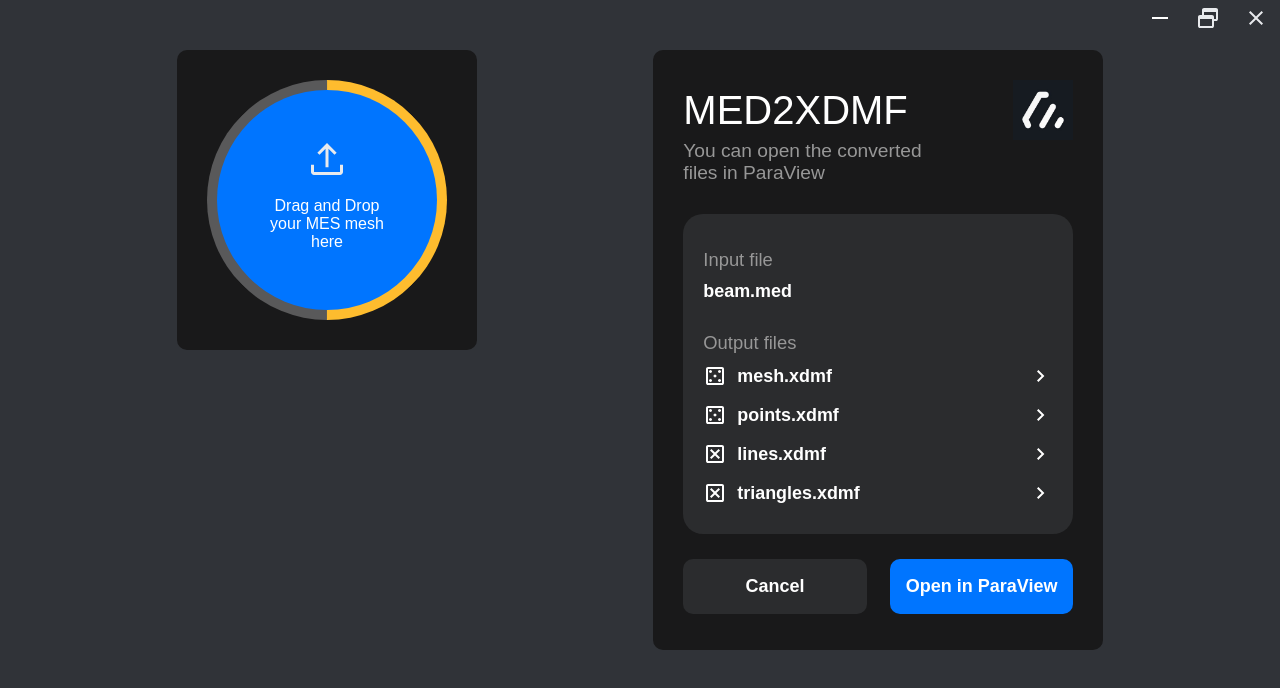
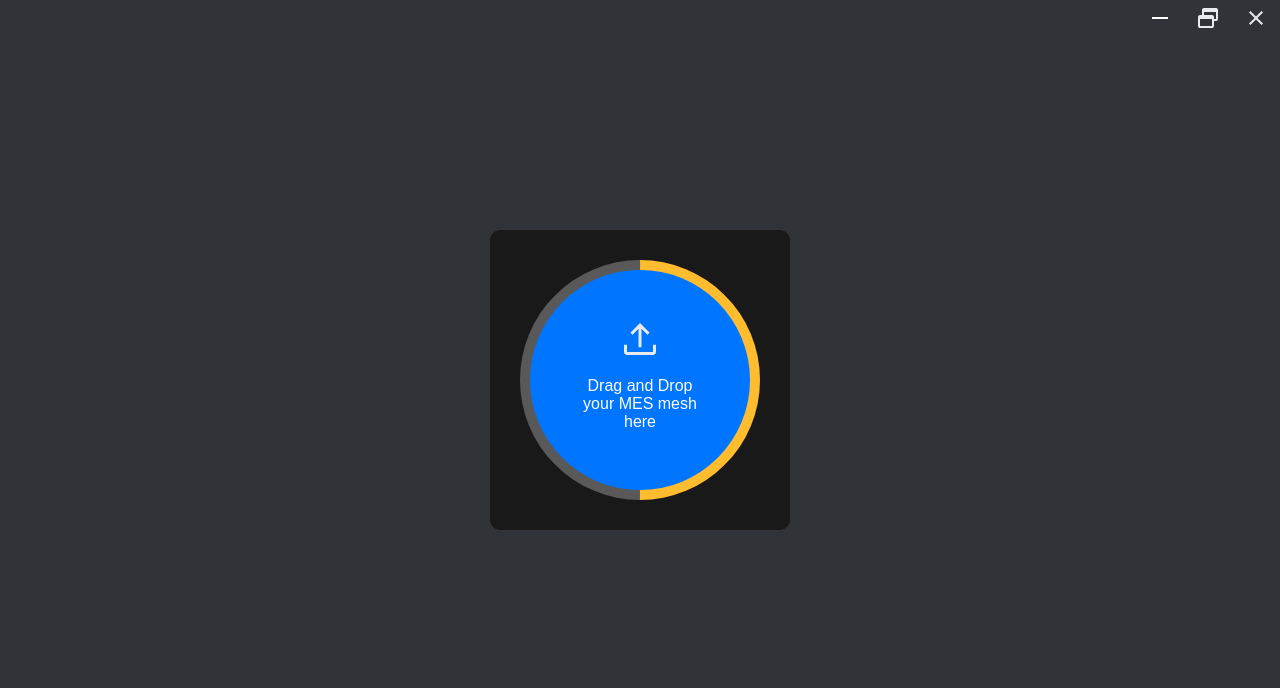
Before and after one commit to y0-gesh/dragndropApp, a React (Create React App) app: page / in a window 1280 px wide. Shown: the top 688 px of the page. Built offline with nearby package versions, Linux system fonts and the light colour scheme.

Commit message:
single window appear

```diff
--- a/src/App.css
+++ b/src/App.css
@@ -56,10 +56,13 @@
 
 .app_container {
   display: flex;
-  justify-content: space-evenly;
+  /* justify-content: space-evenly; */
+  justify-content: center;
+  align-items: center;
+  height: 95vh;
 }
 .drop_area {
-  margin-top: 50px;
+  /* margin-top: 150px; */
   /* margin-left: 60px; */
 }
 .para_view {
--- a/src/App.js
+++ b/src/App.js
@@ -75,9 +75,9 @@
         <div className="drop_area">
           <DropArea />
         </div>
-        <div className="para_view">
+        {/* <div className="para_view">
           <ParaView />
-        </div>
+        </div> */}
       </div>
     </div>
   );
--- a/src/components/DropArea.jsx
+++ b/src/components/DropArea.jsx
@@ -1,9 +1,11 @@
 import React, { useRef, useState } from "react";
 import "./DropArea.css";
 import uploadImg from "../assets/upload.svg";
+import ParaView from "./ParaView";
+import { useStateContext } from "../context/ContextProvider";
 
 const DropArea = () => {
-  const [files, setFiles] = useState(null);
+  const {files, setFiles} = useStateContext();
   const inputRef = useRef(null);
 
   const handleDrapOver = (e) => {
@@ -16,22 +18,25 @@
     setFiles(files);
   };
 
-  const handleUpload = () => {};
+  // const handleUpload = () => {};
 
   if (files)
     return (
-      <div className="drop-area-container dropzone">
-        <div className="upload">
-          <ul>
-            {Array.from(files).map((file, index) => (
-              <li key={index}>{file.name}</li>
-            ))}
-          </ul>
-          <div className="actions">
-            <button className="bn3" onClick={handleUpload}>Upload</button>
-            <button className="bn3" onClick={() => setFiles(null)}>Cancel</button>
-          </div>
-        </div>
+      // <div className="drop-area-container dropzone">
+      //   <div className="upload">
+      //     <ul>
+      //       {Array.from(files).map((file, index) => (
+      //         <li key={index}>{file.name}</li>
+      //       ))}
+      //     </ul>
+      //     <div className="actions">
+      //       <button className="bn3" onClick={handleUpload}>Upload</button>
+      //       <button className="bn3" onClick={() => setFiles(null)}>Cancel</button>
+      //     </div>
+      //   </div>
+      // </div>
+      <div className="para_view">
+        <ParaView files={files} />
       </div>
     );
 
--- a/src/components/ParaView.jsx
+++ b/src/components/ParaView.jsx
@@ -7,7 +7,20 @@
 import triangle from "../assets/cross_x.svg";
 import arrowRight from "../assets/right_arrow.svg";
 
-const ParaView = () => {
+import { useStateContext } from "../context/ContextProvider";
+
+const ParaView = (props) => {
+  const { setFiles } = useStateContext();
+
+  const handleCancel = (e) => {
+    e.preventDefault();
+    setFiles(null);
+  };
+
+
+
+  const handleUpload = () => {};
+
   return (
     <div className="para-view-container">
       <div className="page_container">
@@ -20,7 +33,10 @@
           <div className="input_container">
             <label htmlFor="">Input file</label>
             <ul>
-              <li className="input_list">beam.med</li>
+              {/* <li className="input_list">beam.med</li> */}
+              {Array.from(props.files).map((file, index) => (
+                <li key={index}>{file.name}</li>
+              ))}
             </ul>
           </div>
           <div className="out_container">
@@ -58,10 +74,13 @@
           </div>
         </div>
         <div className="para_button">
-          <button type="button" className="bn4 cancel-btn">
+          <button
+            type="button"
+            className="bn4 cancel-btn"
+            onClick={handleCancel}>
             Cancel
           </button>
-          <button type="button" className="bn4 para-btn">
+          <button type="button" className="bn4 para-btn" onClick={handleUpload}>
             Open in ParaView
           </button>
         </div>
--- /dev/null
+++ b/src/context/ContextProvider.js
@@ -0,0 +1,15 @@
+import React, { createContext, useContext, useState } from "react";
+
+const StateContext = createContext();
+
+export const ContextProvider = ({ children }) => {
+  const [files, setFiles] = useState(null);
+
+  return (
+    <StateContext.Provider value={{ files, setFiles }}>
+      {children}
+    </StateContext.Provider>
+  );
+};
+
+export const useStateContext = () => useContext(StateContext);
```
Also changed, not shown: src/index.js (+9 -8 lines).
